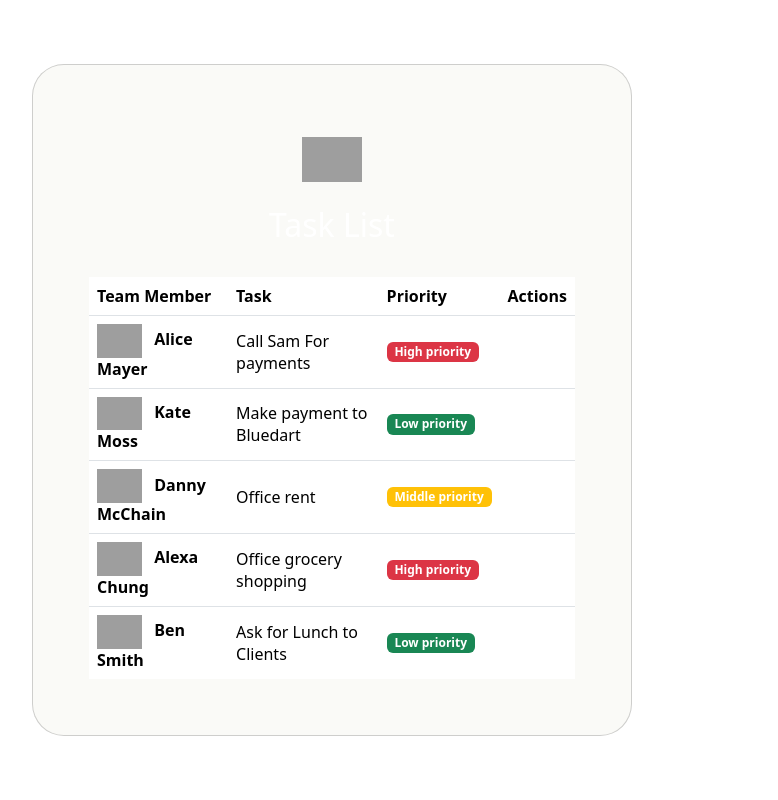
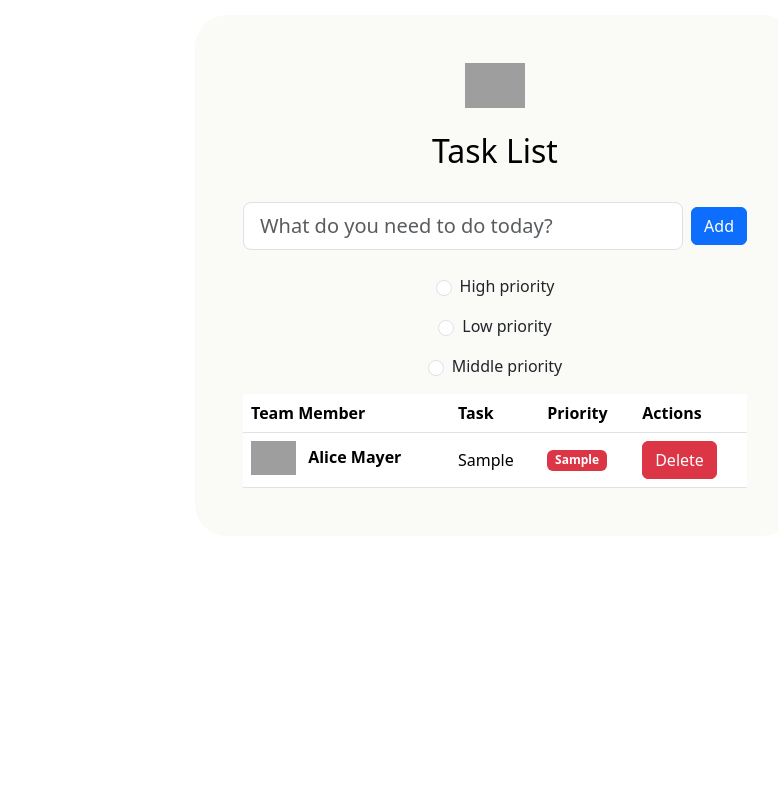
Before and after one commit to parven-dev/todolistFlask, a Flask app: template templates/index.html in a window 1280 px wide. Shown: the whole page, without its empty margins (145-923 px from the left). Run offline with Flask 3, Linux system fonts and the light colour scheme; the template is opened without the code that fills it: values that come from a table or form of the project are taken from there, others are empty; tables that the repository leaves empty hold one stand-in row (values such as "Sample post"); some libraries are stand-ins or nearby versions; grey boxes are pictures that could not be loaded.

Commit message:
fetched data from database in home page

```diff
--- a/templates/index.html
+++ b/templates/index.html
@@ -1,23 +1,41 @@
+{% extends 'base.html' %}
 
-<head>
-    <link href="https://cdn.jsdelivr.net/npm/bootstrap@5.3.3/dist/css/bootstrap.min.css" rel="stylesheet" integrity="sha384-QWTKZyjpPEjISv5WaRU9OFeRpok6YctnYmDr5pNlyT2bRjXh0JMhjY6hW+ALEwIH" crossorigin="anonymous">
-<script src="https://cdn.jsdelivr.net/npm/bootstrap@5.3.3/dist/js/bootstrap.bundle.min.js" integrity="sha384-YvpcrYf0tY3lHB60NNkmXc5s9fDVZLESaAA55NDzOxhy9GkcIdslK1eN7N6jIeHz" crossorigin="anonymous"></script>
-<link rel="stylesheet" href="{{url_for('static', filename='css/style.css')}}">
-</head>
-<section class="vh-100 gradient-custom-2">
-  <div class="container py-5 h-100">
-    <div class="row d-flex justify-content-center align-items-center h-100">
-      <div class="col-md-12 col-xl-10">
+{% block content %}
 
-        <div class="card mask-custom">
-          <div class="card-body p-4 text-white">
 
-            <div class="text-center pt-3 pb-2">
+<form method="post">
+<div class="task-list-container">
+  <div class="mask-custom p-5">
+    <div class="text-center pb-2">
       <img src="https://mdbcdn.b-cdn.net/img/Photos/new-templates/bootstrap-todo-list/check1.webp"
         alt="Check" width="60">
-              <h2 class="my-4">Task List</h2>
+      <h2 class="my-4 text-black">Task List</h2>
+    </div>
+    <div data-mdb-input-init class="form-outline flex-fill d-flex align-items-center">
+    <input name="text" placeholder="What do you need to do today?"
+           class="form-control form-control-lg flex-grow-1 me-2" />
+    <button class="btn btn-primary">Add</button>
 </div>
 
+      <br>
+ <div class="form-check">
+  <input class="form-check-input" type="radio"  value ="High priority" name="options">
+  <label class="form-check-label">High priority</label>
+</div>
+
+<div class="form-check" style="margin-top: 10px;">
+  <input class="form-check-input" type="radio" value="Low priority" name="options">
+  <label class="form-check-label">Low priority</label>
+</div>
+
+<div class="form-check" style="margin-top: 10px;">
+  <input class="form-check-input" type="radio" value="Middle priority" name="options">
+  <label class="form-check-label">Middle priority</label>
+</div>
+
+
+
+    <div class="table-responsive">
       <table class="table text-white mb-0">
         <thead>
           <tr>
@@ -28,6 +46,8 @@
           </tr>
         </thead>
         <tbody>
+
+{% for item in task %}
     <tr class="fw-normal">
       <th>
         <img src="https://mdbcdn.b-cdn.net/img/Photos/new-templates/bootstrap-chat/ava1-bg.webp"
@@ -35,94 +55,34 @@
         <span class="ms-2">Alice Mayer</span>
       </th>
       <td class="align-middle">
-                    <span>Call Sam For payments</span>
+        <span>{{ item.db_task }}</span>
       </td>
+      {% if item.db_priority == "Low priority" %}
       <td class="align-middle">
-                    <h6 class="mb-0"><span class="badge bg-danger">High priority</span></h6>
+        <h6 class="mb-0"><span class="badge bg-warning">{{ item.db_priority }}</span></h6>
       </td>
+      {% elif item.db_priority == "Middle priority" %}
       <td class="align-middle">
-                    <a href="#!" data-mdb-tooltip-init title="Done"><i
-                        class="fas fa-check fa-lg text-success me-3"></i></a>
-                    <a href="#!" data-mdb-tooltip-init title="Remove"><i
-                        class="fas fa-trash-alt fa-lg text-warning"></i></a>
+        <h6 class="mb-0"><span class="badge bg-success">{{ item.db_priority }}</span></h6>
+      </td>
+      {% else %}
+      <td class="align-middle">
+        <h6 class="mb-0"><span class="badge bg-danger">{{ item.db_priority }}</span></h6>
+      </td>
+
+
+      {% endif %}
+
+
+       <td class="align-middle">
+        <button class=" btn btn-danger">Delete</button>
       </td>
     </tr>
-                <tr class="fw-normal">
-                  <th>
-                    <img src="https://mdbcdn.b-cdn.net/img/Photos/new-templates/bootstrap-chat/ava2-bg.webp"
-                      alt="avatar 1" style="width: 45px; height: auto;">
-                    <span class="ms-2">Kate Moss</span>
-                  </th>
-                  <td class="align-middle">Make payment to Bluedart</td>
-                  <td class="align-middle">
-                    <h6 class="mb-0"><span class="badge bg-success">Low priority</span></h6>
-                  </td>
-                  <td class="align-middle">
-                    <a href="#!" data-mdb-tooltip-init title="Done"><i
-                        class="fas fa-check fa-lg text-success me-3"></i></a>
-                    <a href="#!" data-mdb-tooltip-init title="Remove"><i
-                        class="fas fa-trash-alt fa-lg text-warning"></i></a>
-                  </td>
-                </tr>
-                <tr class="fw-normal">
-                  <th>
-                    <img src="https://mdbcdn.b-cdn.net/img/Photos/new-templates/bootstrap-chat/ava3-bg.webp"
-                      alt="avatar 1" style="width: 45px; height: auto;">
-                    <span class="ms-2">Danny McChain</span>
-                  </th>
-                  <td class="align-middle">Office rent</td>
-                  <td class="align-middle">
-                    <h6 class="mb-0"><span class="badge bg-warning">Middle priority</span></h6>
-                  </td>
-                  <td class="align-middle">
-                    <a href="#!" data-mdb-tooltip-init title="Done"><i
-                        class="fas fa-check fa-lg text-success me-3"></i></a>
-                    <a href="#!" data-mdb-tooltip-init title="Remove"><i
-                        class="fas fa-trash-alt fa-lg text-warning"></i></a>
-                  </td>
-                </tr>
-                <tr class="fw-normal">
-                  <th>
-                    <img src="https://mdbcdn.b-cdn.net/img/Photos/new-templates/bootstrap-chat/ava5-bg.webp"
-                      alt="avatar 1" style="width: 45px; height: auto;">
-                    <span class="ms-2">Alexa Chung</span>
-                  </th>
-                  <td class="align-middle">Office grocery shopping</td>
-                  <td class="align-middle">
-                    <h6 class="mb-0"><span class="badge bg-danger">High priority</span></h6>
-                  </td>
-                  <td class="align-middle">
-                    <a href="#!" data-mdb-tooltip-init title="Done"><i
-                        class="fas fa-check fa-lg text-success me-3"></i></a>
-                    <a href="#!" data-mdb-tooltip-init title="Remove"><i
-                        class="fas fa-trash-alt fa-lg text-warning"></i></a>
-                  </td>
-                </tr>
-                <tr class="fw-normal">
-                  <th class="border-0">
-                    <img src="https://mdbcdn.b-cdn.net/img/Photos/new-templates/bootstrap-chat/ava6-bg.webp"
-                      alt="avatar 1" style="width: 45px; height: auto;">
-                    <span class="ms-2">Ben Smith</span>
-                  </th>
-                  <td class="border-0 align-middle">Ask for Lunch to Clients</td>
-                  <td class="border-0 align-middle">
-                    <h6 class="mb-0"><span class="badge bg-success">Low priority</span></h6>
-                  </td>
-                  <td class="border-0 align-middle">
-                    <a href="#!" data-mdb-tooltip-init title="Done"><i
-                        class="fas fa-check fa-lg text-success me-3"></i></a>
-                    <a href="#!" data-mdb-tooltip-init title="Remove"><i
-                        class="fas fa-trash-alt fa-lg text-warning"></i></a>
-                  </td>
-                </tr>
+  {% endfor %}
         </tbody>
       </table>
-
-
-          </div>
-        </div>
-
     </div>
   </div>
 </div>
-</section>
+  </form>
+{% endblock %}
```
Also changed, not shown: flask_app/routes.py (+5 -6 lines). Lines whose indentation alone changed are shown as unchanged.
